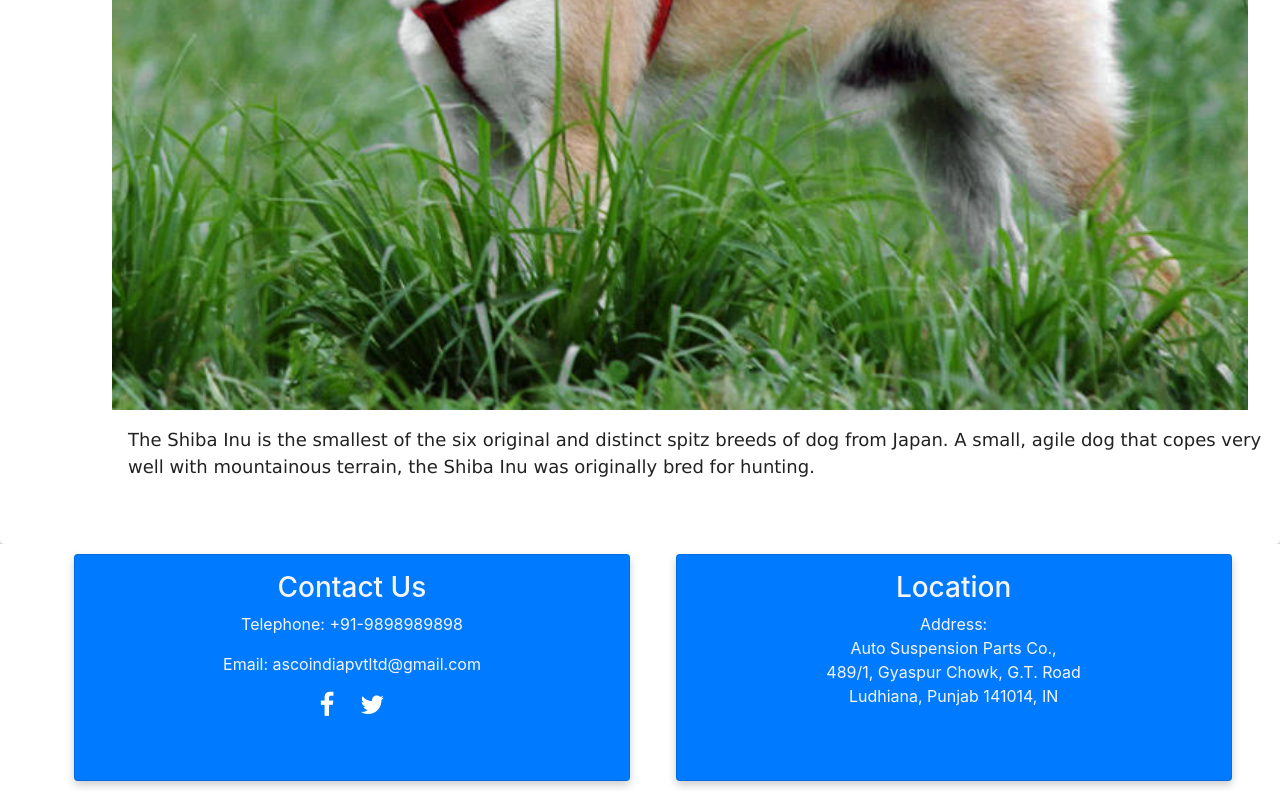
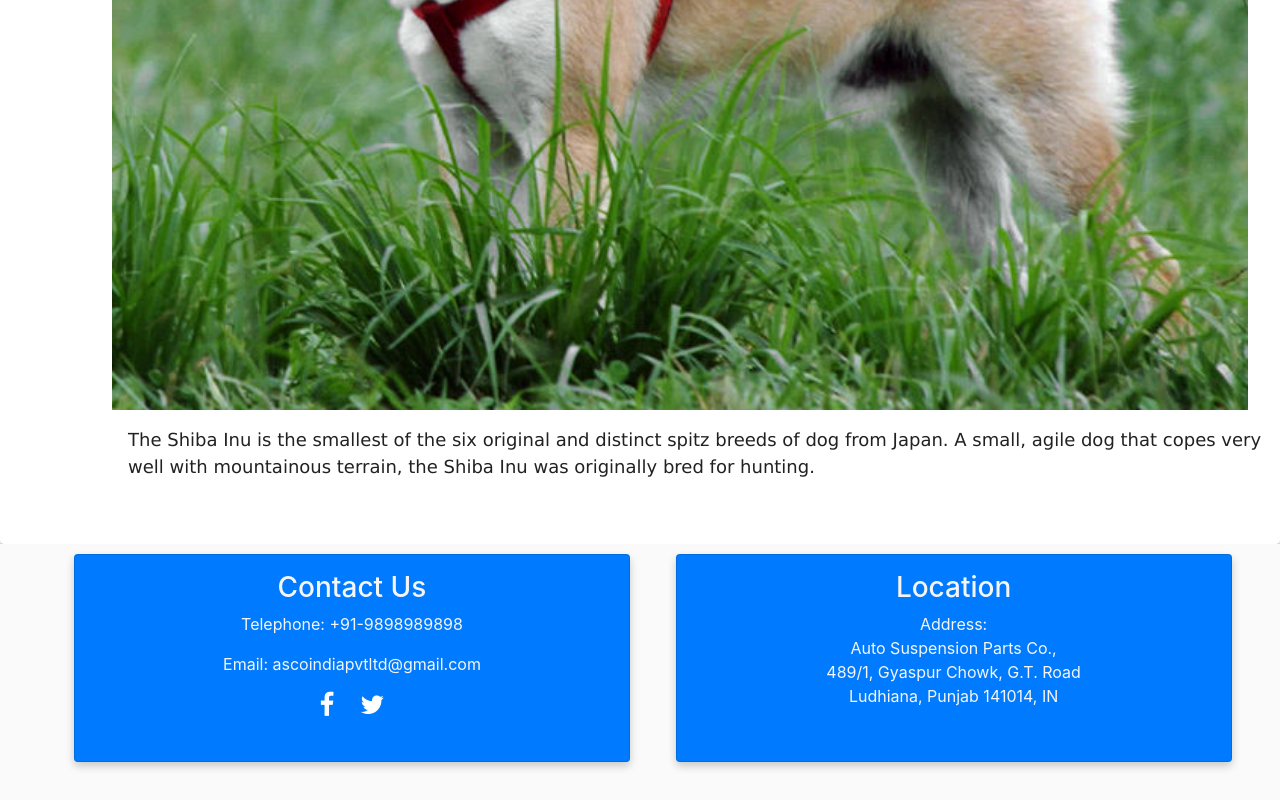
Before and after one commit to kamalhanda/AutomotiveWebsite, an Angular app: page / in a window 1280 px wide. Shown: the part 682-1482 px from the top of the page. Built offline with nearby package versions, Linux system fonts and the light colour scheme.

Commit message:
Make footer a part of homepage

```diff
--- a/src/app/company-menu-header/company-menu-header.css
+++ b/src/app/company-menu-header/company-menu-header.css
@@ -124,7 +124,7 @@ button{
     box-shadow: 0 4px 8px 0 rgba(0, 0, 0, 0.2);
     padding: 16px;
     text-align: center;
-    height: 100%;
+    height: 13em;
     color: whitesmoke;
     background-color: #007bff;
     margin-bottom: 5%;
@@ -134,3 +134,7 @@ button{
     color: white;
     font-size: 26px;
   }
+
+  .automotive-footer > .column {
+    overflow: hidden;
+  }
--- a/src/app/company-menu-header/company-menu-header.html
+++ b/src/app/company-menu-header/company-menu-header.html
@@ -170,13 +170,10 @@
               </mat-card-content>
           </mat-card>
         </div>
-      </mat-sidenav-content>
-    </mat-sidenav-container>
-
         <!-- Below code for the Footer Cards containing "Contact Us" info -->
 
         <!-- "Contact Us" Card -->
-    <div class="row alignment">
+        <div style="font-size: 16px;" class="row alignment automotive-footer">
           <div class="column">
             <div class="card">
               <h3>Contact Us</h3>
@@ -199,4 +196,6 @@
             </div>
           </div>
         </div>
+      </mat-sidenav-content>
+    </mat-sidenav-container>
 </div>
```
Lines whose indentation alone changed are shown as unchanged.
